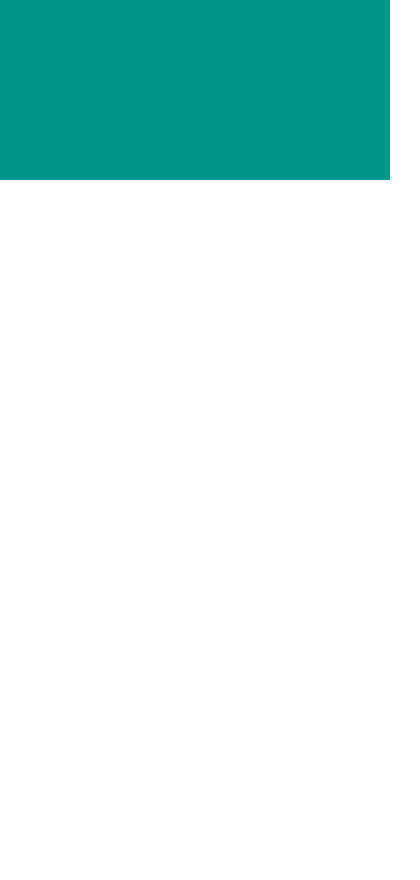
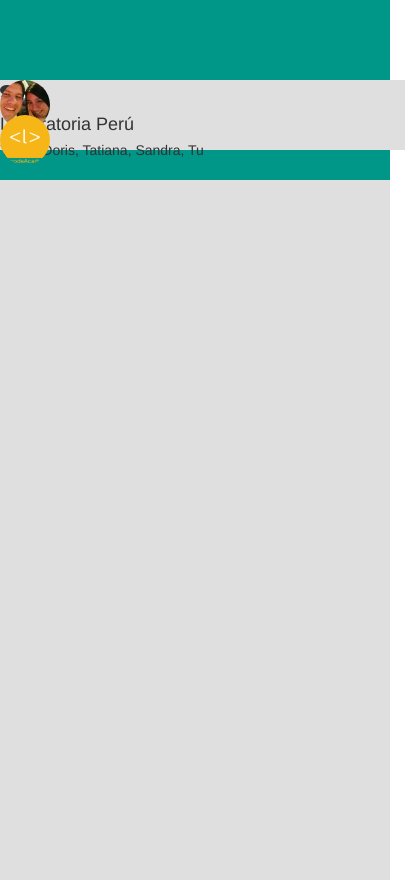
Before and after one commit to MilaCam87/whatsapp-theme, a plain HTML site: page index.html in a window 390 px wide. Shown: the whole page, 420 px wide, since content can reach past the window. Before the commit the page ends 844 px from the top, so only its background shows below. Drawn offline with Linux system fonts and the light colour scheme.

Commit message:
cambios en html y css

```diff
--- a/css/main.css
+++ b/css/main.css
@@ -3,9 +3,25 @@
 header .bg-green {
 	background-color: #009688;
 	height: 180px;
-	max-height: 180%;
+	max-height: 100%;
+	max-width: 100%;
 }
 
-section {
+section .bg-grey {
+	background-color: #DFDFDF;
+	height: 700px;
+	max-height: 100%;
+	max-width: 100%;
+}
 
+.cuerpo {
+	background-color: #DFDFDF;
+	height: 70px;
+	margin-top: -400px;
 }
+.cuerpo img {
+	height:50px;
+	width: 50px;
+	border-radius: 50%;
+	position: absolute;
+}
--- a/index.html
+++ b/index.html
@@ -15,10 +15,49 @@
 	</head>
 	<body>
 		<header>
-			<div class="container-fluid bg-green"> </div>
+			<div class="container-fluid bg-green"></div>
 		</header>
 		<section>
+			<div class="container-fluid bg-grey"></div>
+		</section>
+		<section class="cuerpo">
+			<div class="row">
+				<div class="col-md-12 cuerpo">
+					<div class="cuerpo">
+						<img src="image/gian.jpg" alt="">
+						<i class="fa fa-comment" aria-hidden="true"></i>
+						<i class="fa fa-bars" aria-hidden="true"></i>
+						<div class="media labo">
+  						<a class="pull-left" href="#">
+    						<img class="media-object" src="image/logocodeacademy.png" alt="...">
+ 							</a>
+  						<div class="media-body">
+    						<h4 class="media-heading">
+    							Laboratoria Perú
+    						</h4>
+    						Yenai, Doris, Tatiana, Sandra, Tu
+  						</div>
+						</div>
+					</div>
+				</div>
+			</div>
+			<div class="row">
+				<div class="col-md-4">
 
+				</div>
+				<div class="col-md-3">
+					<div class="row">
+						<div class="col-md-12">
+
+						</div>
+					</div>
+				</div>
+				<div class="row">
+					<div class="col-md-12">
+
+					</div>
+				</div>
+			</div>
 		</section>
 	</body>
 </html>
```
